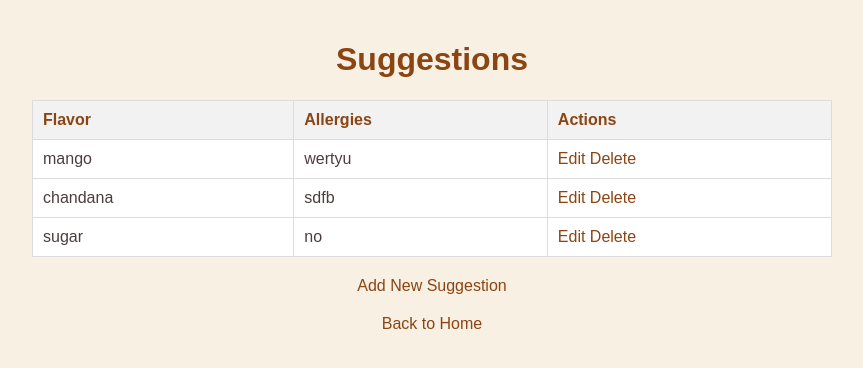
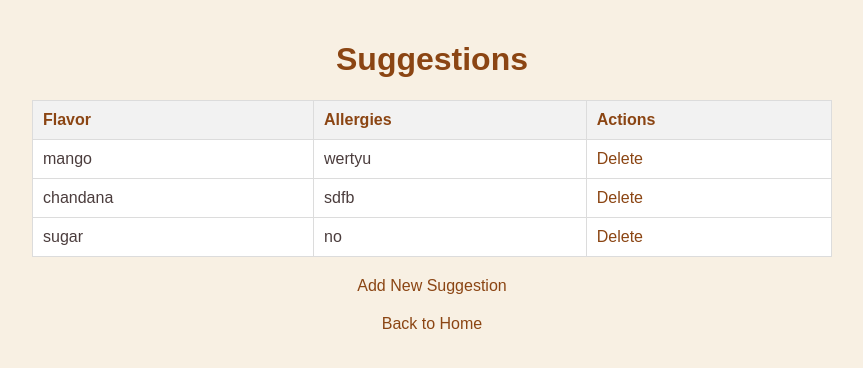
Before and after one commit to sahanac2004/Choco_House, a Django app: page /suggestions/ in a window 1280 px wide. Shown: the top 368 px of the page, without its empty margins (208-1071 px from the left). Run offline with Django 5.2, Linux system fonts and the light colour scheme; data comes from the database, SQL or seed files in the repository.

Commit message:
Update view_suggestions.html

```diff
--- a/Chocolate_house/choco_app/templates/view_suggestions.html
+++ b/Chocolate_house/choco_app/templates/view_suggestions.html
@@ -92,7 +92,7 @@
                     <td>{{ suggestion.flavor.name }}</td>
                     <td>{{ suggestion.allergies }}</td>
                     <td>
-                        <a href="{% url 'update_suggestion' suggestion.id %}">Edit</a>
+
                         <a href="{% url 'delete_suggestion' suggestion.id %}">Delete</a>
                     </td>
                 </tr>
```
